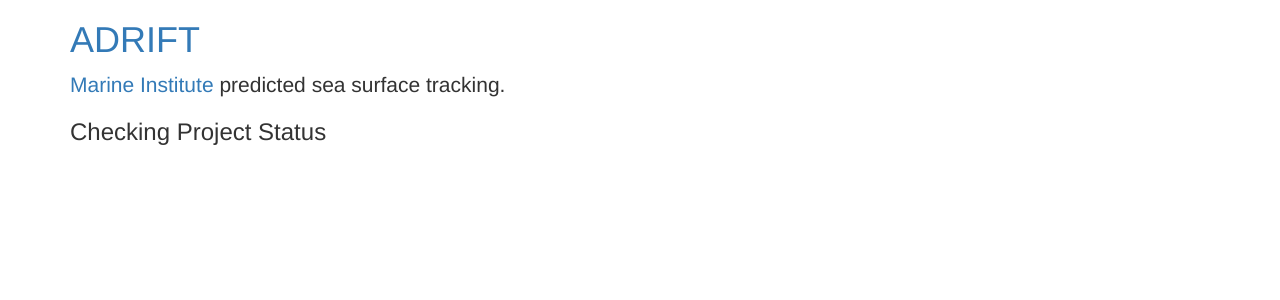
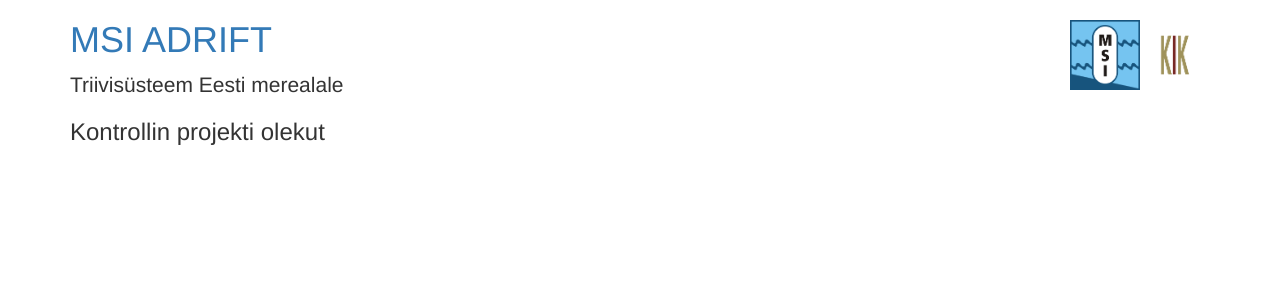
Before and after one commit to alpari01/msi-adrift, a Flask app: page /project/1/ in a window 1280 px wide. Shown: the top 300 px of the page. Run offline with Flask 3, Linux system fonts and the light colour scheme; data that the repository does not hold is empty; some libraries are stand-ins or nearby versions.

Commit message:
Add translations for status.html page

```diff
--- a/webapp/templates/status.html
+++ b/webapp/templates/status.html
@@ -38,7 +38,7 @@ var get_status_update = function(){
        if(data == "Finished"){
          document.location.href = document.location.href+"project";
        }else if(data.startsWith("Project failed:")){
-         $("#header").text("This project failed.");
+         $("#header").text("Projekt nurjus");
          $("#animation").hide();
          $.ajax("log.txt", {
            dataType: "text",
@@ -48,7 +48,7 @@ var get_status_update = function(){
            }
          });
        }else{
-         $("#header").text("Building project...");
+         $("#header").text("Loon projekti...");
          $("#status").text(data);
          $("#animation").show();
          setTimeout(get_status_update,500);
@@ -63,12 +63,12 @@ $(document).ready(function(){
 </head>
 <body>
 <div class="container">
-<h1><a href="/">ADRIFT</a></h1>
-<p class="lead"><a href="http://www.marine.ie/">Marine Institute</a> predicted sea surface tracking.</p>
-<h3 id="header">Checking Project Status</h3>
+<h1><a href="/">MSI ADRIFT</a><img align="right" src="/static/img/KIK_Symbol_varv.png" alt="KIK" width="70" height="70"/><img align="right" src="/static/img/MSI_logo_new_medium.png" alt="MSI" width="70" height="70"/></h1>
+<p class="lead">Triivisüsteem Eesti merealale</p>
+<h3 id="header">Kontrollin projekti olekut</h3>
 <div id="status"></div>
 <div id="failed_message" style="display:none">
-<p class="lead">Please review the log messages below to determine what went wrong.</p>
+<p class="lead">Palun vaadake allolevaid logiteateid, et teha kindlaks, mis valesti läks</p>
 <pre id="logs"></pre>
 </div>
 
```
